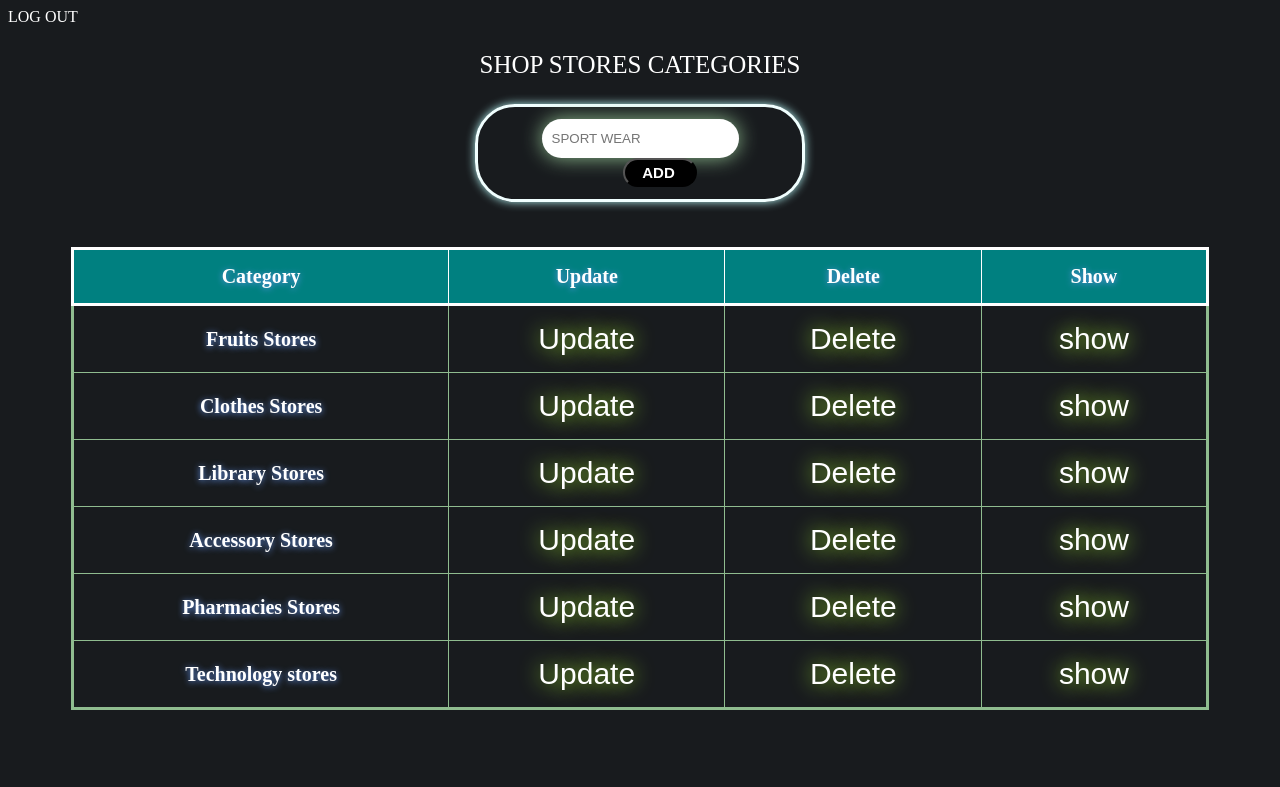
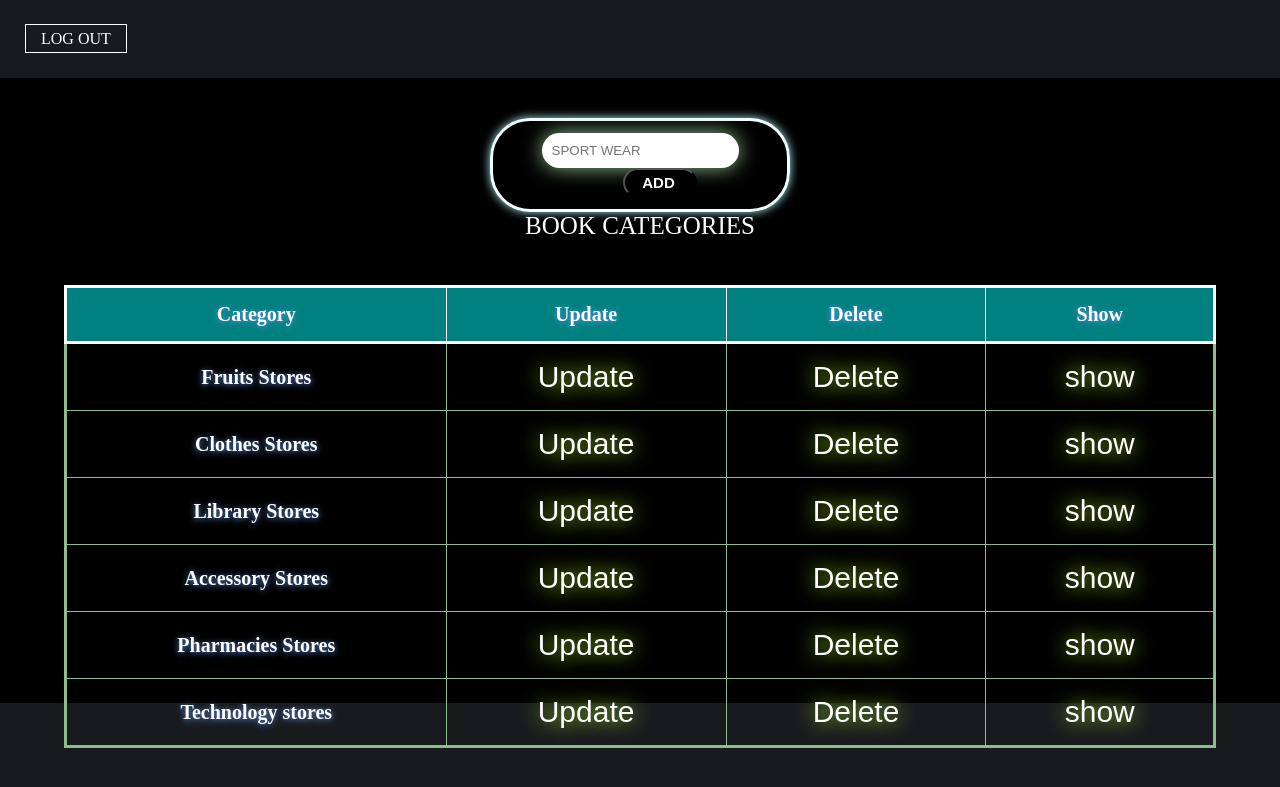
Before and after one commit to MushexAvetisyan/Xanut, a PHP site: page /admin/home.php in a window 1280 px wide. Shown: the top 787 px of the page. Run offline with PHP 8.4, Linux system fonts and the light colour scheme; the visitor is signed in with stand-in values (Sample User, id 1); data comes from the database, SQL or seed files in the repository.

Commit message:
change some isues

```diff
--- a/admin/home.php
+++ b/admin/home.php
@@ -16,16 +16,16 @@ if (!isset($_SESSION['admin'])) {
     </head>
 
     <body>
+        <div class="header">
+         <a href="logout.php" class="logouting">LOG OUT</a>
+        </div>
+
         <div class="container">
-            <span class="logo">
-                <a href="home.php"></a>
-            </span>
-            <a href="logout.php" class="logouting">LOG OUT</a>
-            <p class="title_category"> SHOP STORES CATEGORIES</p>
             <div class="adding">
                 <input type="text" name="" placeholder="SPORT WEAR" id="name">
                 <button id="add" class="btn-add">ADD</button>
             </div>
+            <p class="title_category">BOOK CATEGORIES</p>
         <table class="table" border="1">
             <thead>
                 <tr>
--- a/admin/style/home.css
+++ b/admin/style/home.css
@@ -1,5 +1,21 @@
+*{
+    margin: 0 auto;
+    padding: 0 auto;
+    box-sizing: border-box;
+}
+
 body{
     background: #181b1e;
+}
+
+.container{
+    margin-top: 30px;
+    padding-top: 40px;
+    background-color: black;
+}
+
+.header{
+    margin-top: 30px;
 }
 
 .logo{
@@ -7,6 +23,21 @@ body{
     height: 50px;
 }
 
+.logouting{
+    color: white;
+    text-decoration-line: none;
+    border: 1px solid white;
+    padding: 5px 15px;
+    margin-left: 25px;
+}
+
+.logouting:hover{
+    background-color: white;
+    color: black;
+    border-radius: 2px;
+    box-shadow: 1px 1px 10px 6px white;
+    transition: 0.1s;
+}
 
 .container a{
     color: white;
```
